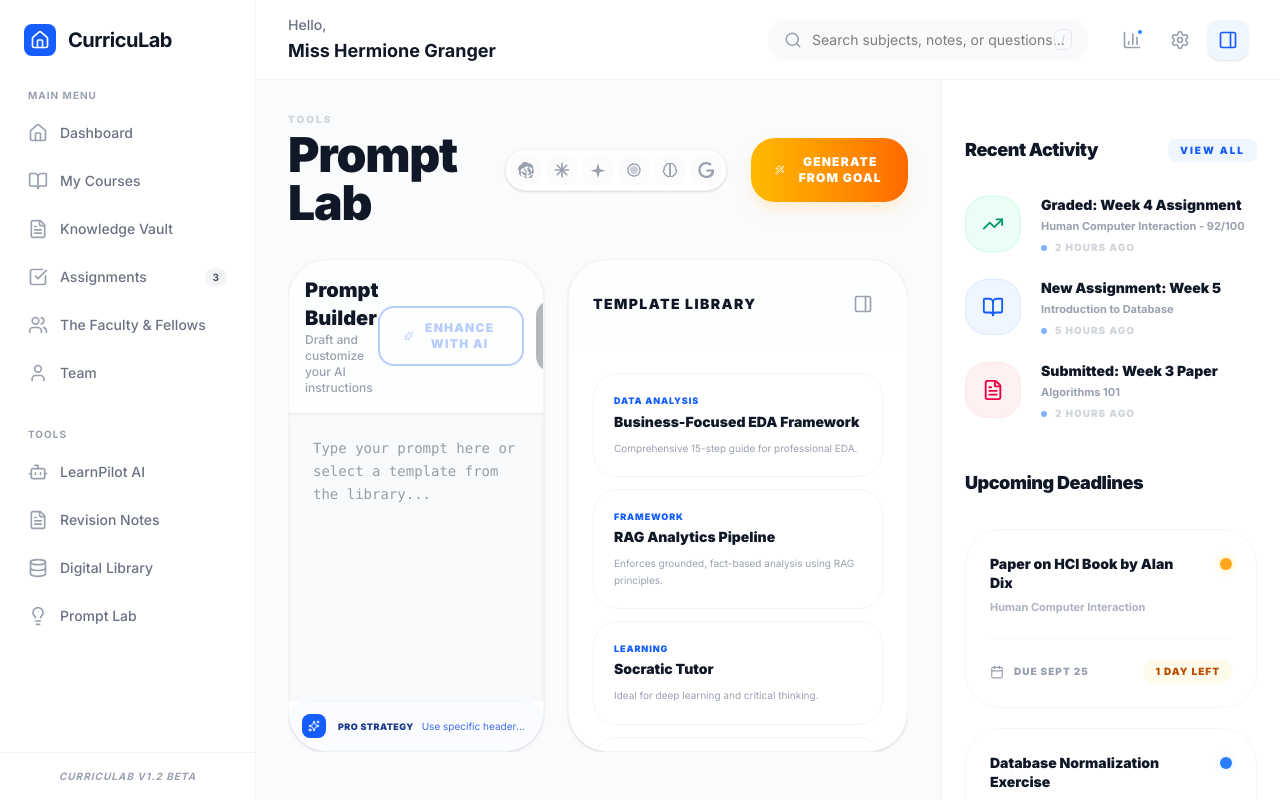
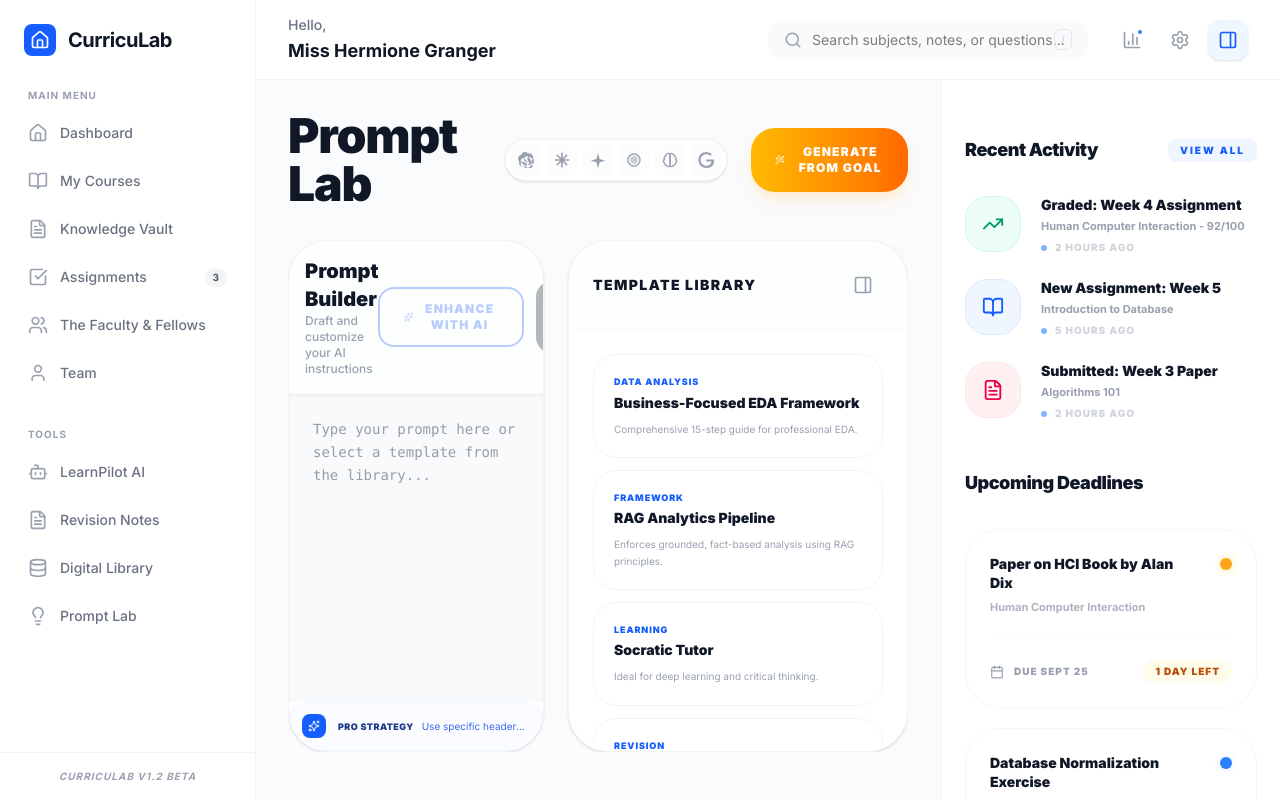
Before and after one commit to Harry-0402/CurricuLab, a Next.js app: page /tools/prompts in a window 1280 px wide. Built offline with nearby package versions, Linux system fonts and the light colour scheme.

Commit message:
style: remove 'Tools' label from Prompt Lab header

```diff
--- a/components/web/PromptLabContent.tsx
+++ b/components/web/PromptLabContent.tsx
@@ -71,7 +71,6 @@ export function PromptLabContent() {
             <div className="max-w-[1600px] mx-auto flex flex-col h-[calc(100vh-160px)]">
                 <div className="flex items-center justify-between mb-8">
                     <div>
-                        <h1 className="text-[10px] font-black text-gray-300 mb-1 uppercase tracking-[0.2em]">Tools</h1>
                         <p className="text-5xl font-black text-gray-900 tracking-tight">Prompt Lab</p>
                     </div>
                     <div className="flex items-center gap-6">
```
